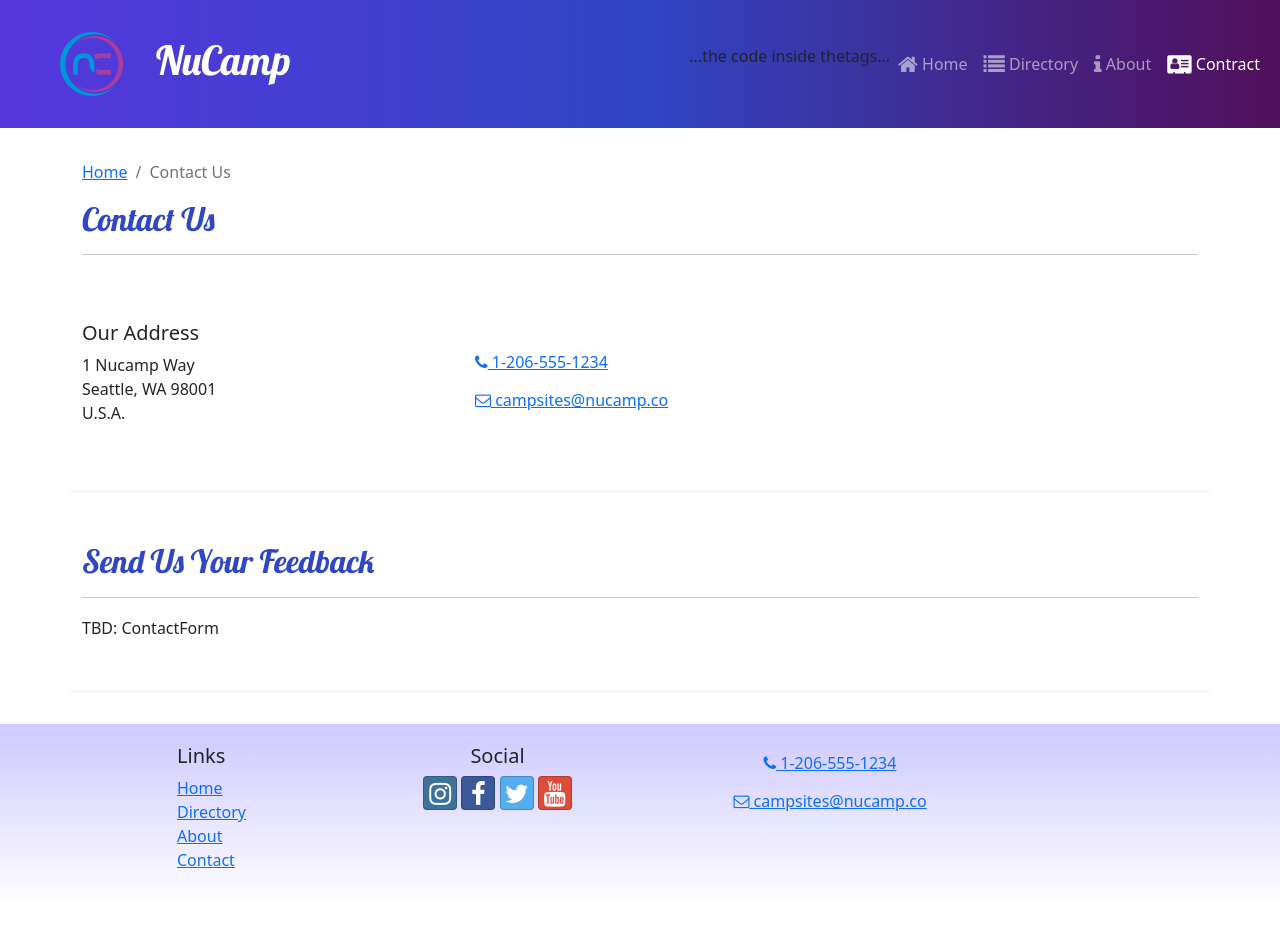
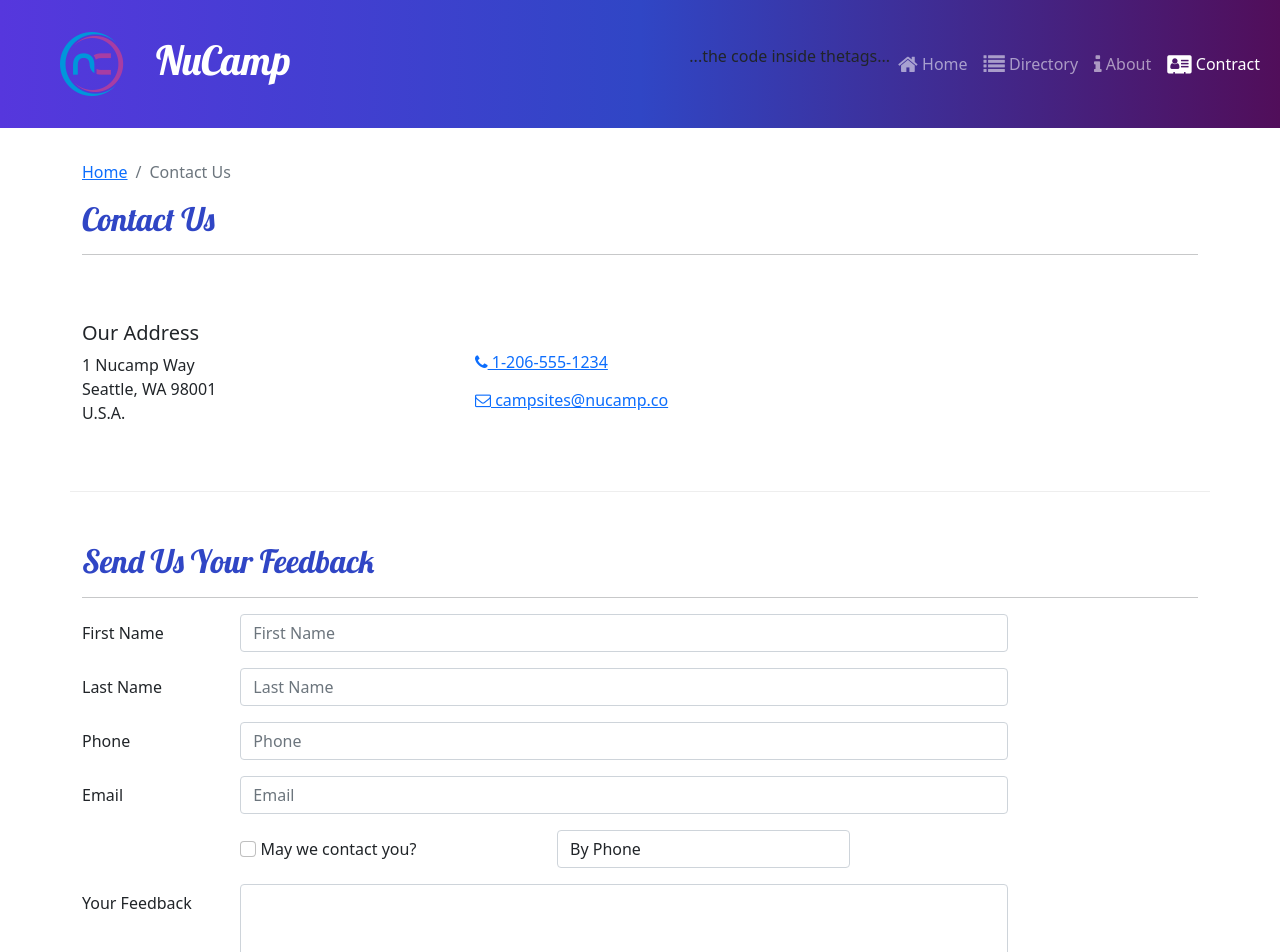
Before and after one commit to k04l/nucampReact, a React (Create React App) app: page /contact in a window 1280 px wide. Shown: the top 952 px of the page. Before the commit the page ends 908 px from the top, so only its background shows below. Built offline with nearby package versions, Linux system fonts and the light colour scheme.

Commit message:
ContactForm Parts 1 and 2

```diff
--- /dev/null
+++ b/src/components/ContactForm.js
@@ -0,0 +1,81 @@
+import { Button, Label, Col, FormGroup } from 'reactstrap';
+import { Formik, Field, Form } from 'formik';
+
+const ContactForm = () => {
+    return (
+        <Formik
+            initialValues={{
+                firstName: '',
+                lastName: '',
+                phoneNum: '',
+                email: '',
+                agree: false,
+                contactType: 'By Phone',
+                feedback: ''
+            }}
+        >
+            <Form>
+                <FormGroup row>
+                    <Label htmlFor='firstName' md='2'>
+                        First Name
+                    </Label>
+                    <Col md='10'>
+                        <Field className='form-control' name='firstName' placeholder='First Name'/>
+                    </Col>
+                </FormGroup>
+                <FormGroup row>
+                    <Label htmlFor='lastName' md='2'>
+                        Last Name
+                    </Label>
+                    <Col md='10'>
+                        <Field className='form-control' name='lastName' placeholder='Last Name' />
+                    </Col>
+                </FormGroup>
+                <FormGroup row>
+                    <Label htmlFor='phoneNum' md='2'>
+                        Phone
+                    </Label>
+                    <Col md='10'>
+                        <Field className='form-control' name='phoneNum' placeholder='Phone' />
+                    </Col>
+                </FormGroup>
+                <FormGroup row>
+                    <Label htmlFor='email' md='2'>
+                        Email
+                    </Label>
+                    <Col md='10'>
+                        <Field className='form-control' name='email' placeholder='Email'/>
+                    </Col>
+                </FormGroup>
+                <FormGroup row>
+                    <Label check md={{size:4, offset:2}}>
+                        <Field
+                            name='agree'
+                            type='checkbox'
+                            className='form-check-input'
+                        />{' '}
+                        May we contact you?
+                    </Label>
+                    <Col md='4'>
+                        <Field className='form-control' name='contactType' as='select' >
+                            <option>By Phone</option>
+                            <option>By Email</option>
+                        </Field>
+                    </Col>
+                </FormGroup>
+                <FormGroup row>
+                    <Label htmlFor='feedback' md='2'>
+                        Your Feedback
+                    </Label>
+                    <Col md='10'>
+                        <Field className='form-control' name='feedback' as='textarea' rows='12'/>
+                    </Col>
+                </FormGroup>
+                <FormGroup row>
+                </FormGroup>
+            </Form>
+        </Formik>
+    )
+}
+
+export default ContactForm;
--- a/src/pages/ContactPage.js
+++ b/src/pages/ContactPage.js
@@ -1,5 +1,6 @@
 import { Container, Col, Row } from 'reactstrap';
 import SubHeader from '../components/SubHeader';
+import ContactForm from '../components/ContactForm';
 
 const ContactPage = () => {
     return (
@@ -40,7 +41,7 @@
                     <hr />
                 </Col>
                 <Col md='10'>
-                    TBD: ContactForm
+                    <ContactForm />
                 </Col>
             </Row>
         </Container>
```
